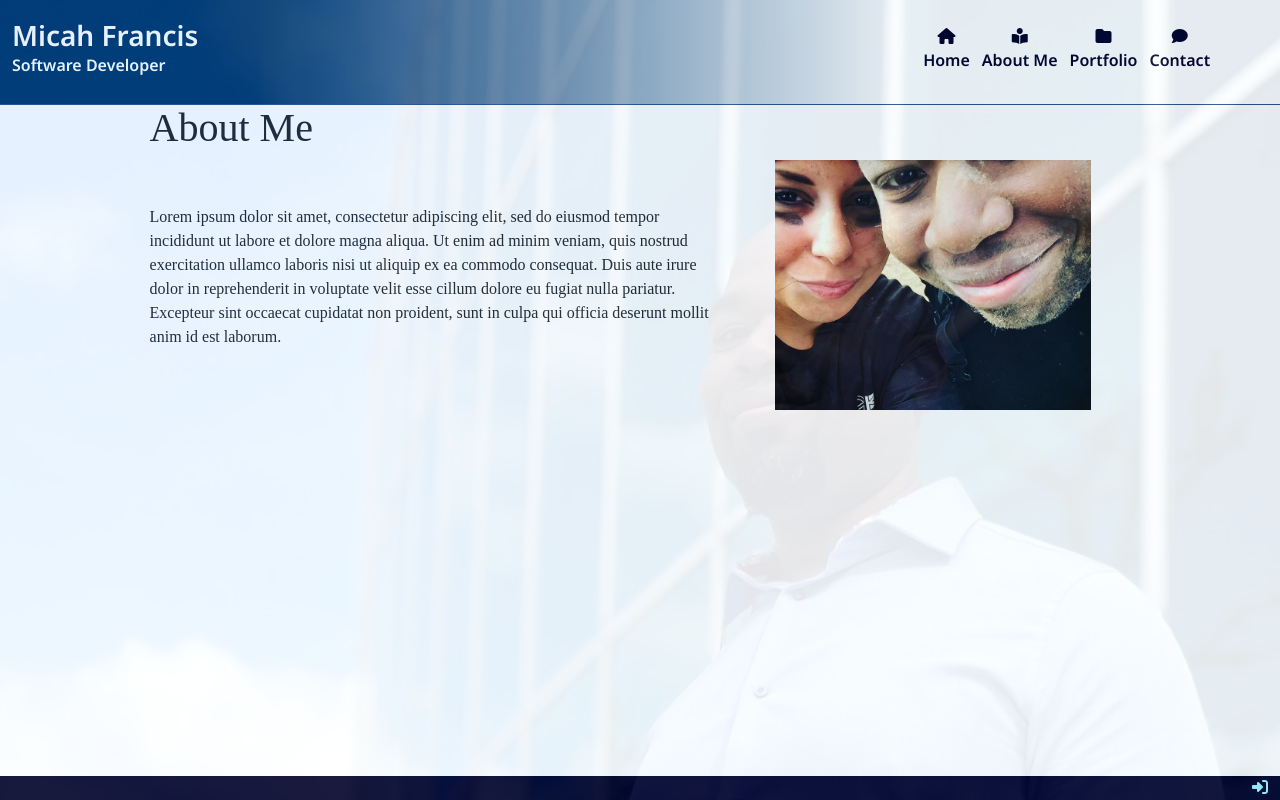
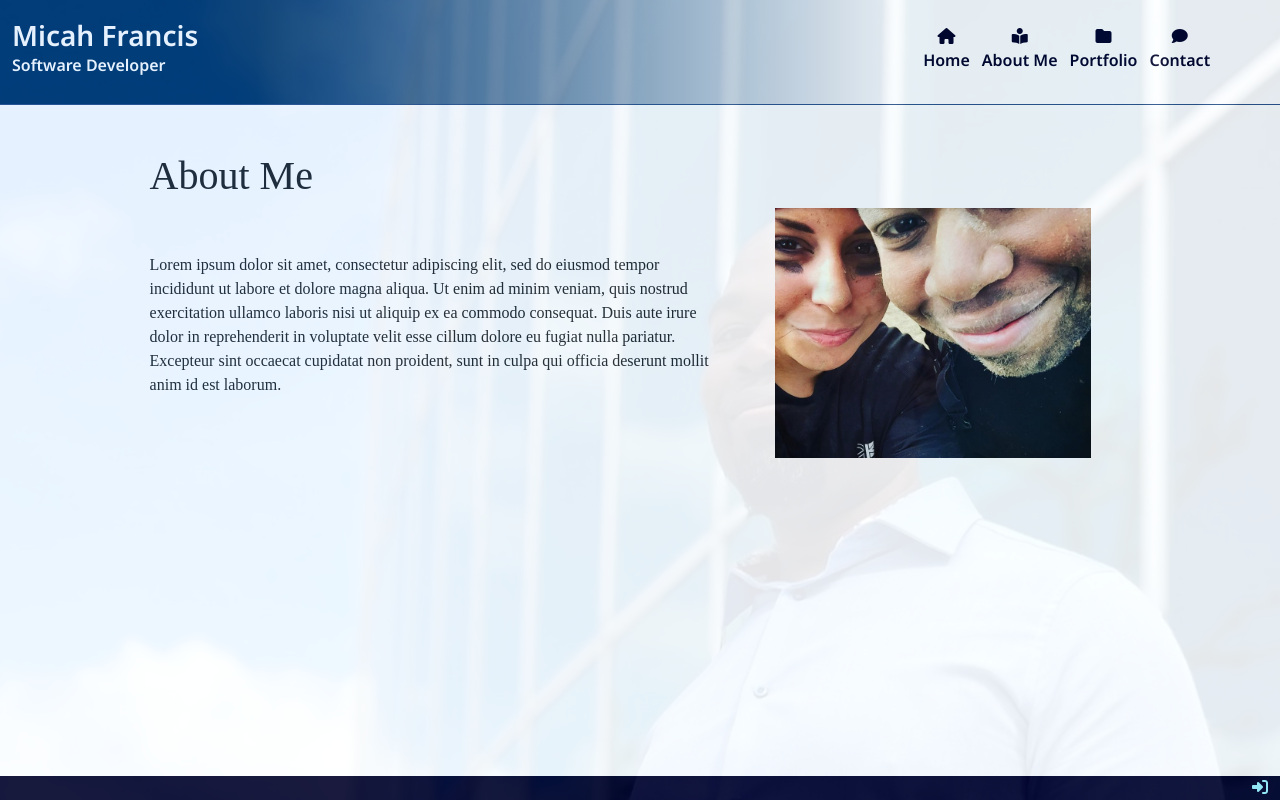
Before and after one commit to 2ndborn/micah_francis, a Django app: page /about/ in a window 1280 px wide. Run offline with Django 3.2, Linux system fonts and the light colour scheme; some libraries are stand-ins or nearby versions; some web fonts are replaced.

Commit message:
Fixed the margin top for about me section

```diff
--- a/about/templates/about/about.html
+++ b/about/templates/about/about.html
@@ -11,7 +11,7 @@
 
 {% block content %}
     <div class="overlay"></div>
-    <div class="container-fluid">
+    <div class="container-fluid about-container">
         <div class="container">
             <div class="row">
                 <h1>About Me</h1>
--- a/static/css/base.css
+++ b/static/css/base.css
@@ -74,6 +74,9 @@ body {
     height: 250px;
   }
 
+  .about-container {
+    margin-top: 146px;
+  }
 /*************Footer***************************/
 
 footer {
@@ -161,4 +164,8 @@ footer {
     .header-container {
         padding-top: 104px;
     }
+
+    .about-container {
+        margin-top: 48px;
+    }
 }
```
